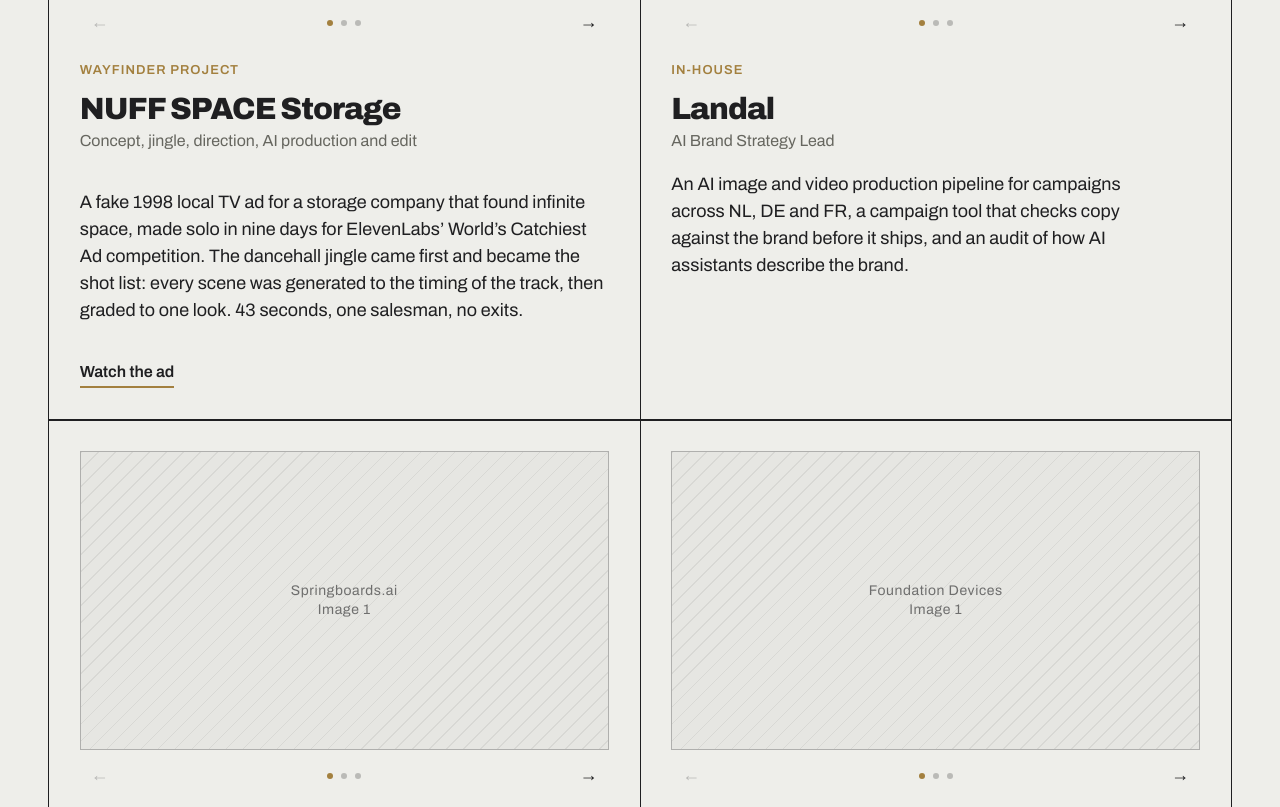
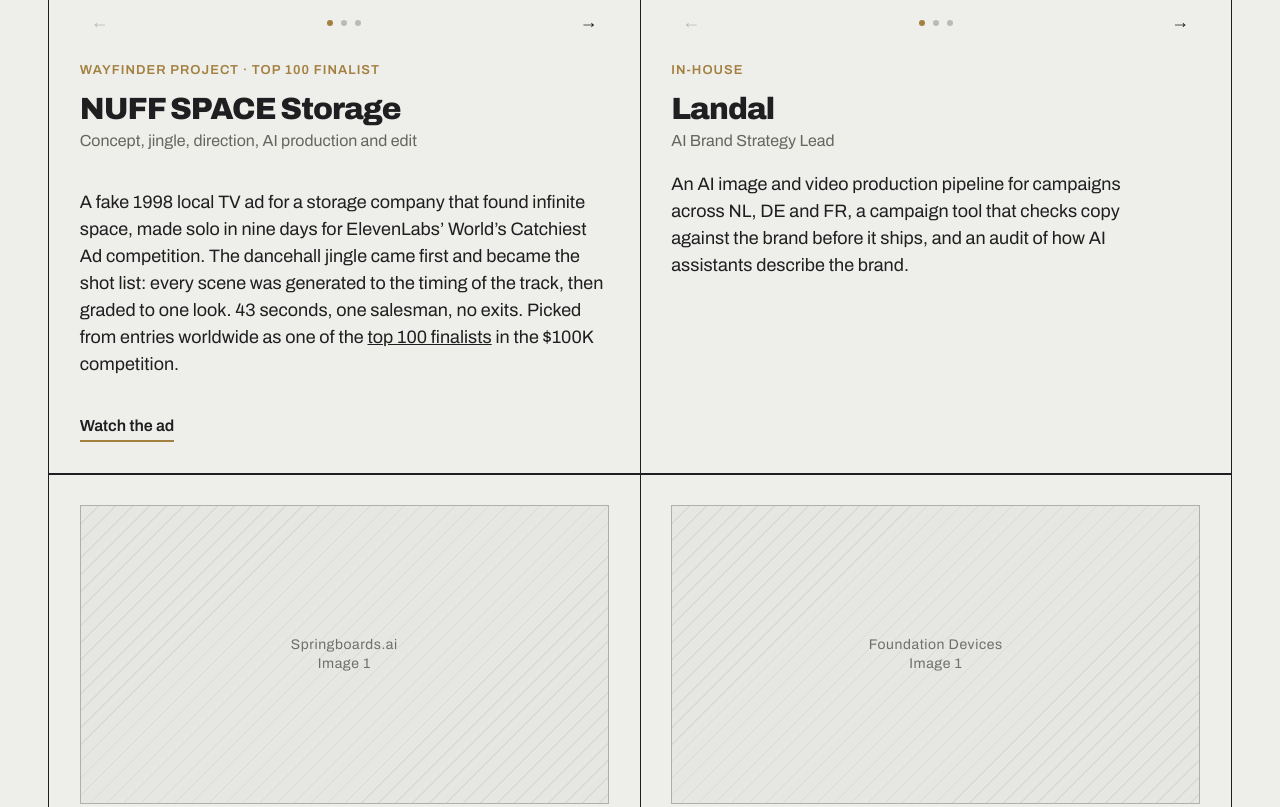
Before and after one commit to mlwrose/wayfinderconsult.xyz, a plain HTML site: page index.html in a window 1280 px wide. Shown: the part 2184-2991 px from the top of the page. Drawn offline with Linux system fonts and the light colour scheme.

Commit message:
Add files via upload

```diff
--- a/index.html
+++ b/index.html
@@ -296,10 +296,10 @@
           <button class="next" type="button" aria-label="Next image">→</button>
         </div>
       </div>
-        <p class="tag" data-nl="Wayfinder-project">Wayfinder project</p>
+        <p class="tag" data-nl="Wayfinder-project &middot; Top 100-finalist">Wayfinder project &middot; Top 100 finalist</p>
         <h3>NUFF SPACE Storage</h3>
         <p class="role" data-nl="Concept, jingle, regie, AI-productie en montage">Concept, jingle, direction, AI production and edit</p>
-        <p data-nl="Een nep-tv-reclame uit 1998 voor een opslagbedrijf met oneindig veel ruimte, in negen dagen in zijn eentje gemaakt voor de World&rsquo;s Catchiest Ad-competitie van ElevenLabs. De dancehall-jingle kwam eerst en werd de shotlist: elke scène is op de timing van de track gegenereerd en daarna naar één beeldlook gekleurd. 43 seconden, één verkoper, geen uitgang.">A fake 1998 local TV ad for a storage company that found infinite space, made solo in nine days for ElevenLabs&rsquo; World&rsquo;s Catchiest Ad competition. The dancehall jingle came first and became the shot list: every scene was generated to the timing of the track, then graded to one look. 43 seconds, one salesman, no exits.</p>
+        <p data-nl="Een nep-tv-reclame uit 1998 voor een opslagbedrijf met oneindig veel ruimte, in negen dagen in zijn eentje gemaakt voor de World&rsquo;s Catchiest Ad-competitie van ElevenLabs. De dancehall-jingle kwam eerst en werd de shotlist: elke scène is op de timing van de track gegenereerd en daarna naar één beeldlook gekleurd. 43 seconden, één verkoper, geen uitgang. Uit inzendingen van over de hele wereld gekozen als een van de &lt;a href=&quot;https://elevenlabs.io/creative/thesearch/winners&quot; target=&quot;_blank&quot; rel=&quot;noopener&quot;&gt;top 100-finalisten&lt;/a&gt; van de $100.000-competitie.">A fake 1998 local TV ad for a storage company that found infinite space, made solo in nine days for ElevenLabs&rsquo; World&rsquo;s Catchiest Ad competition. The dancehall jingle came first and became the shot list: every scene was generated to the timing of the track, then graded to one look. 43 seconds, one salesman, no exits. Picked from entries worldwide as one of the <a href="https://elevenlabs.io/creative/thesearch/winners" target="_blank" rel="noopener">top 100 finalists</a> in the $100K competition.</p>
         <a class="watch" href="https://www.youtube.com/watch?v=qm42ERJll4E" target="_blank" rel="noopener" data-nl="Bekijk de reclame">Watch the ad</a>
       </article>
       <article class="card">
@@ -431,7 +431,7 @@
 
 <footer>
   <span>© 2026 Wayfinder Consulting, Haarlem</span>
-  <span>KvK 00000000</span>
+  <span>KvK 82629005</span>
 </footer>
 
 </div>
```
